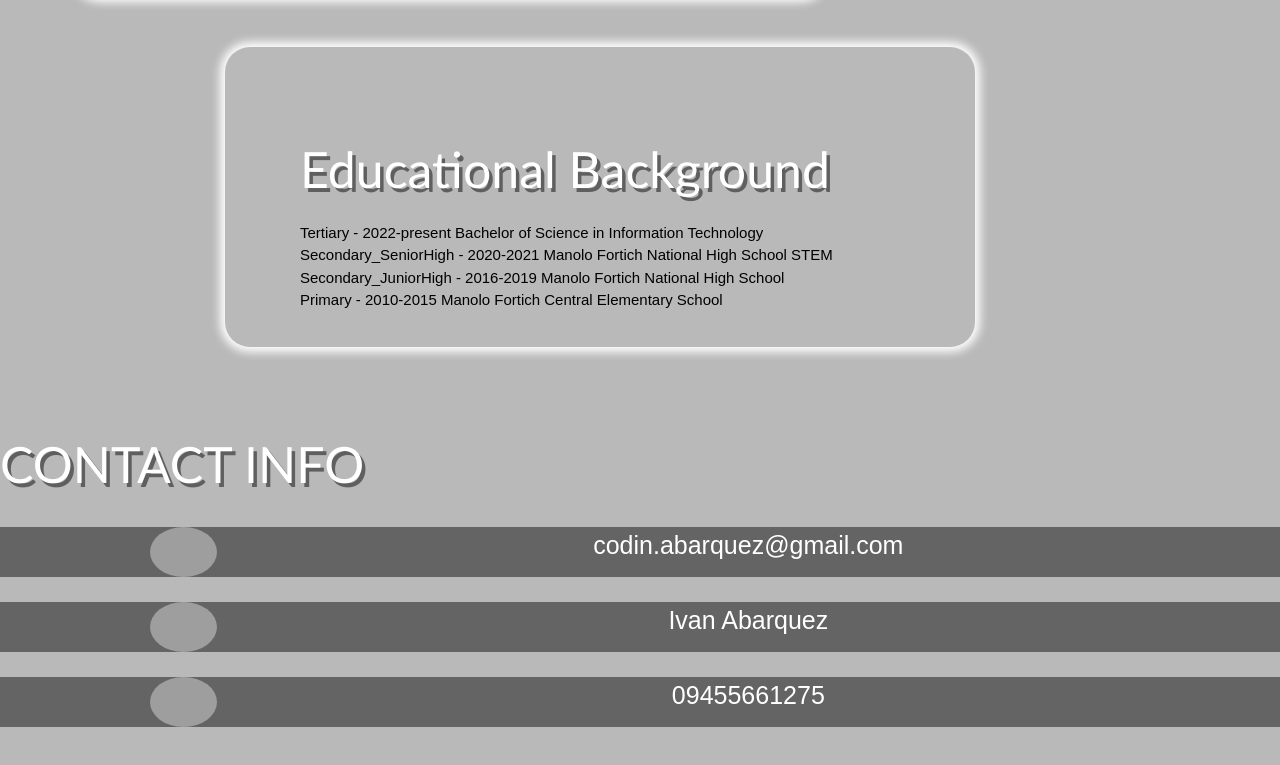
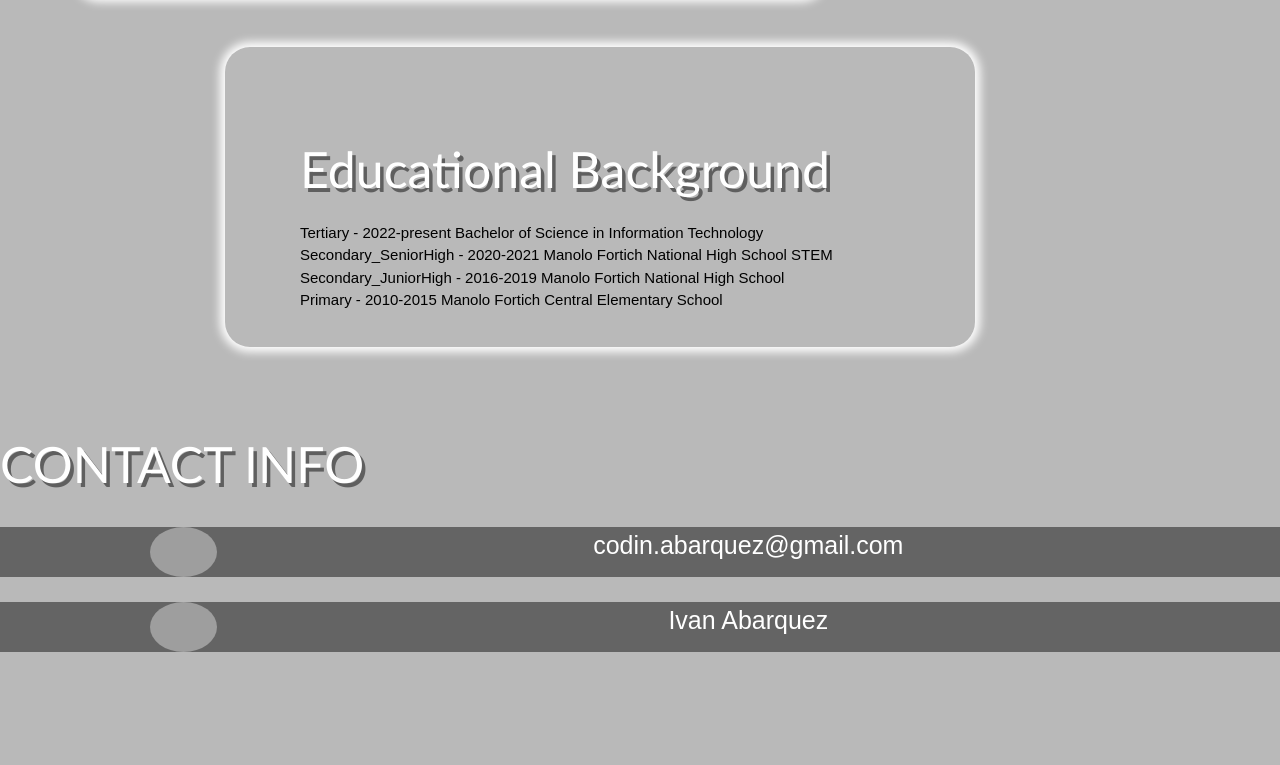
Before and after one commit to BujiRensO/ElectiveOne, a plain HTML site: page WebPortfolio/index.html in a window 1280 px wide. Shown: the part 4336-5101 px from the top of the page. Drawn offline with nearby package versions, Linux system fonts and the light colour scheme; grey boxes are pictures that could not be loaded.

Commit message:
Update index.html

```diff
--- a/WebPortfolio/index.html
+++ b/WebPortfolio/index.html
@@ -101,7 +101,7 @@
 <div class="resumecontainer2" >
   <p class="para5"><img src="https://i.pinimg.com/564x/88/e1/4c/88e14cc7e7fcbb0e0e09de26cec86c61.jpg" alt="gmail" class="contactlogo"> codin.abarquez@gmail.com</p>
   <p class="para5"><img src="https://i.pinimg.com/564x/eb/7e/b0/eb7eb0522e9cf40565e182147b7478e5.jpg" alt="msngr" class="contactlogo"> Ivan Abarquez</p>
-  <p class="para5"><img src="https://i.pinimg.com/564x/84/4e/8c/844e8cd4ab26c82286238471f0e5a901.jpg" alt="phoneicon" class="contactlogo"> 09455661275</p>
+
 
 </div>
 
```
